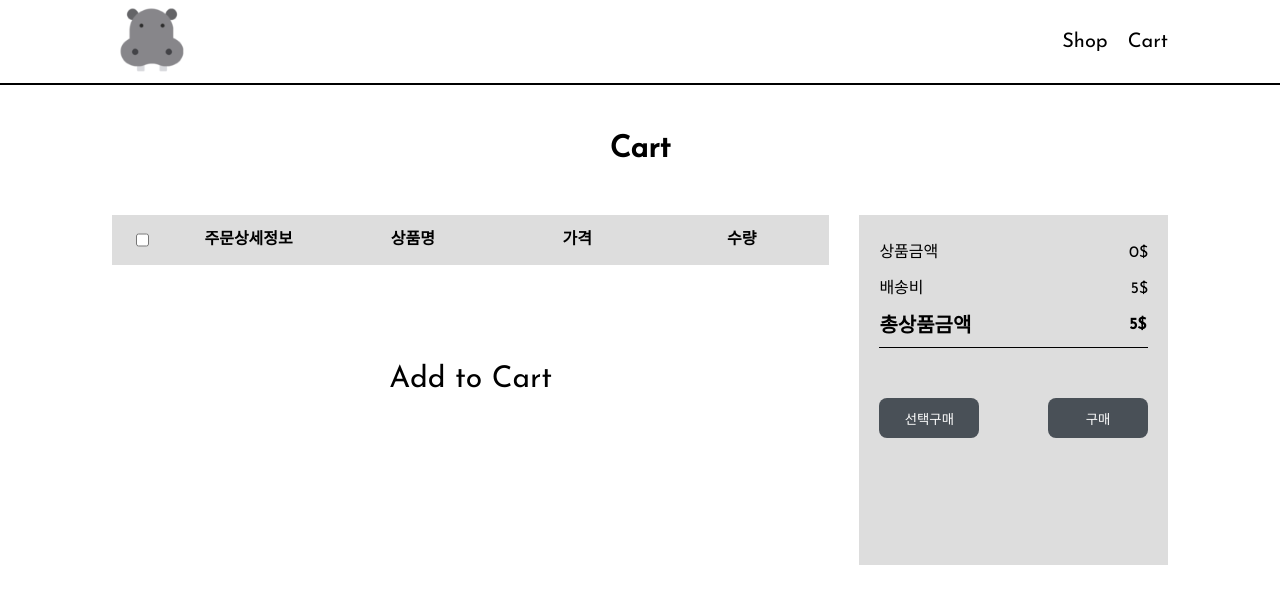
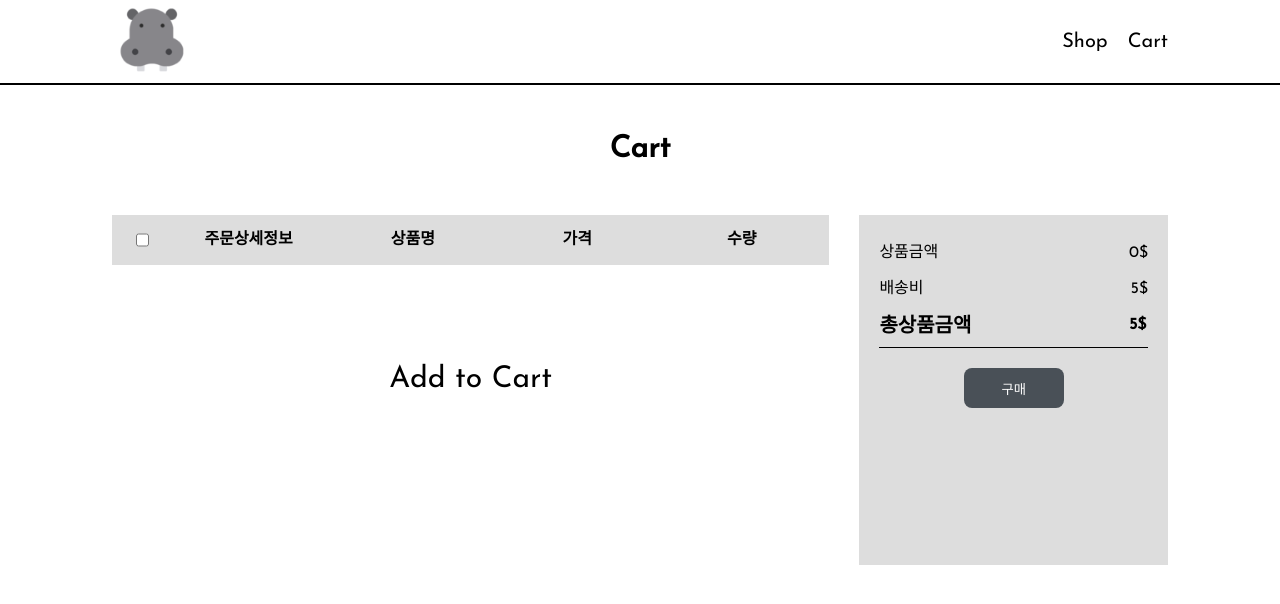
Before and after one commit to choiSeokYoon/shopProject, a React (Create React App) app: page /cart in a window 1280 px wide. Shown: the top 604 px of the page. Built offline with nearby package versions, Linux system fonts and the light colour scheme.

Commit message:
카테고리 수정

```diff
--- a/src/components/cart/CartTotal.scss
+++ b/src/components/cart/CartTotal.scss
@@ -36,15 +36,18 @@
     }
     .totalBtn{
         display: flex;
-        justify-content: space-between;
-        padding: 50px 0;
+        width: 100%;
+        padding: 20px 0;
+
         button{
+            margin: 0 auto;
             border: none;
             background: #495057;
             color: #fff;
            border-radius: 8px;
            height: 40px;
            width: 100px;
+           cursor: pointer;
         }
     }
 }
--- a/src/components/cart/CartTotal.tsx
+++ b/src/components/cart/CartTotal.tsx
@@ -45,7 +45,7 @@ export default function CartTotal() {
             </div>
         </div>
         <div className='totalBtn'>
-            <button color="gray">선택구매</button>
+
             <button color="gray">구매</button>
         </div>
     </div>
--- a/src/components/product/Categories.tsx
+++ b/src/components/product/Categories.tsx
@@ -1,5 +1,4 @@
-import React, { useState } from 'react'
-
+import React, { useCallback, useMemo, useState, useEffect } from 'react'
 import "./Categories.scss"
 import { useRecoilState, useRecoilValue } from 'recoil';
 import { fetchPostData } from '../../recoil/selector';
@@ -8,23 +7,37 @@ import { recoilCategory } from '../../recoil/atom';
 export default function Categories() {
     const [categorys, setCategorys] = useRecoilState(recoilCategory)
     const items = useRecoilValue(fetchPostData)
-    const [active, setActive] = useState(0);
-    const categories = [
-        "All",
-        ...new Set(Array.from(items, (item) => item.category))
-    ]
-    const handleClick = (idx: number) =>{
+
+    const categories = useMemo(() => {
+        const uniqueCategories = new Set(items.map((item) => item.category))
+        return ["All", ...uniqueCategories]
+    }, [items])
+
+    const [active, setActive] = useState(() => {
+        const savedActive = localStorage.getItem('activeCategory')
+        return savedActive !== null ? parseInt(savedActive, 10) : 0
+    })
+
+    useEffect(() => {
+        localStorage.setItem('activeCategory', active.toString())
+    }, [active])
+
+    const handleClick = useCallback((idx: number) => {
         setActive(idx)
         setCategorys(categories[idx])
-    }
+    }, [categories, setCategorys])
+
     return (
         <div className='categories'>
             <ul>
-            {categories.map((category,idx)=>(
+                {categories.map((category, idx) => (
                     <li key={idx}>
                         <p
                             className={idx === active ? "active" : ""}
-                onClick={()=>(handleClick(idx))}>{category}</p>
+                            onClick={() => handleClick(idx)}
+                        >
+                            {category}
+                        </p>
                     </li>
                 ))}
             </ul>
```
Lines whose indentation alone changed are shown as unchanged.
